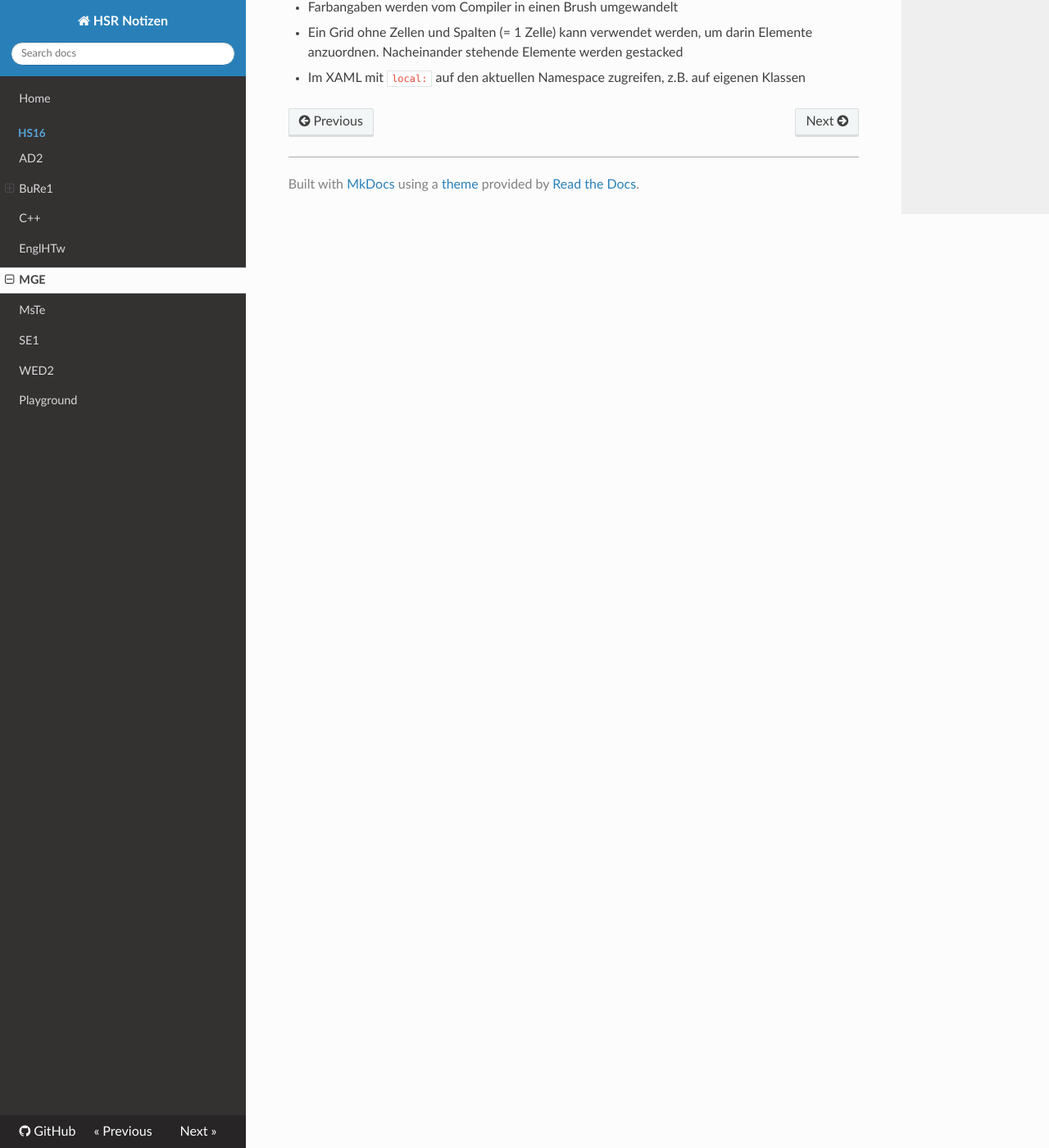
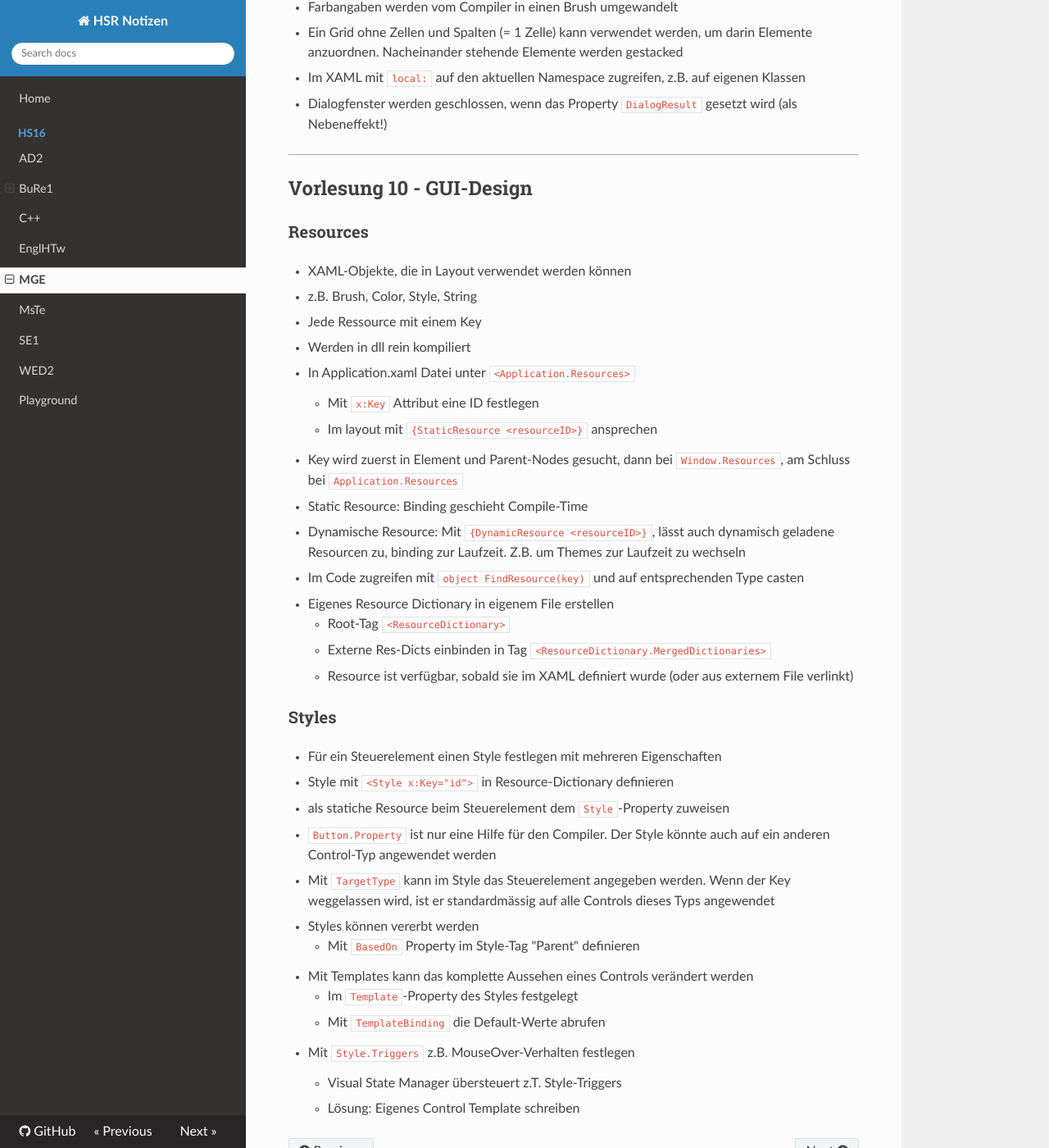
Before and after one commit to Excape/hsr-docs-hs16, an MkDocs documentation site: the page built from docs/hs16/mge.md, in a window 1280 px wide and 1400 px high, scrolled down 10472 px. Shown: the whole window at 82% size. Built offline with MkDocs 1.6.1, drawn with Linux system fonts in a browser that asks for light colours; nearby versions of some CDN libraries; old or Windows-style settings are respelled for this version of MkDocs.

```diff
--- a/docs/hs16/mge.md
+++ b/docs/hs16/mge.md
@@ -370,3 +370,38 @@ public void onSensorChanged(SensorEvent event) {
 - Farbangaben werden vom Compiler in einen Brush umgewandelt
 - Ein Grid ohne Zellen und Spalten (= 1 Zelle) kann verwendet werden, um darin Elemente anzuordnen. Nacheinander stehende Elemente werden gestacked
 - Im XAML mit `local:` auf den aktuellen Namespace zugreifen, z.B. auf eigenen Klassen
+- Dialogfenster werden geschlossen, wenn das Property `DialogResult` gesetzt wird (als Nebeneffekt!)
+
+---
+## Vorlesung 10 - GUI-Design
+### Resources
+- XAML-Objekte, die in Layout verwendet werden können
+- z.B. Brush, Color, Style, String
+- Jede Ressource mit einem Key
+- Werden in dll rein kompiliert
+- In Application.xaml Datei unter `<Application.Resources>`
+    - Mit `x:Key` Attribut eine ID festlegen
+    - Im layout mit `{StaticResource <resourceID>}` ansprechen
+- Key wird zuerst in Element und Parent-Nodes gesucht, dann bei `Window.Resources`, am Schluss bei `Application.Resources`
+- Static Resource: Binding geschieht Compile-Time
+- Dynamische Resource: Mit `{DynamicResource <resourceID>}`, lässt auch dynamisch geladene Resourcen zu, binding zur Laufzeit. Z.B. um Themes zur Laufzeit zu wechseln
+- Im Code zugreifen mit `object FindResource(key)` und auf entsprechenden Type casten
+- Eigenes Resource Dictionary in eigenem File erstellen
+    - Root-Tag `<ResourceDictionary>`
+    - Externe Res-Dicts einbinden in Tag `<ResourceDictionary.MergedDictionaries>`
+    - Resource ist verfügbar, sobald sie im XAML definiert wurde (oder aus externem File verlinkt)
+
+### Styles
+- Für ein Steuerelement einen Style festlegen mit mehreren Eigenschaften
+- Style mit `<Style x:Key="id">` in Resource-Dictionary definieren
+- als statiche Resource beim Steuerelement dem `Style`-Property zuweisen
+- `Button.Property` ist nur eine Hilfe für den Compiler. Der Style könnte auch auf ein anderen Control-Typ angewendet werden
+- Mit `TargetType` kann im Style das Steuerelement angegeben werden. Wenn der Key weggelassen wird, ist er standardmässig auf alle Controls dieses Typs angewendet
+- Styles können vererbt werden
+    - Mit `BasedOn` Property im Style-Tag "Parent" definieren
+- Mit Templates kann das komplette Aussehen eines Controls verändert werden
+    - Im `Template`-Property des Styles festgelegt
+    - Mit `TemplateBinding` die Default-Werte abrufen
+- Mit `Style.Triggers` z.B. MouseOver-Verhalten festlegen
+    - Visual State Manager übersteuert z.T. Style-Triggers
+    - Lösung: Eigenes Control Template schreiben
```
Also changed, not shown: docs/hs16/englhtw.md (+26 -0 lines).
